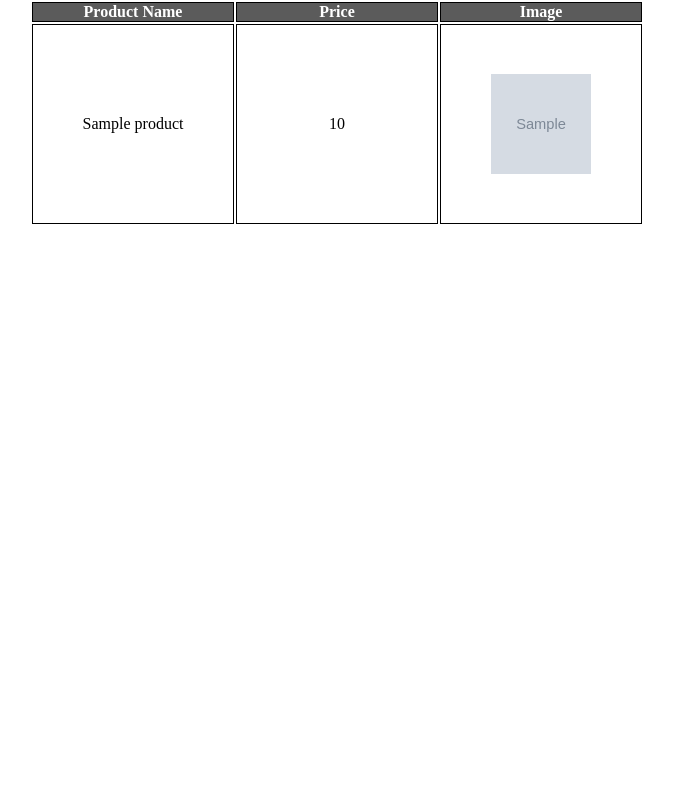
After one commit to MingRone08/Training, a PHP site: page /display.php in a window 1280 px wide. The commit adds this page. Shown: the whole page, without its empty margins (303-976 px from the left). Run offline with PHP 8.4, Linux system fonts and the light colour scheme; tables that the repository leaves empty or names only in its code hold one stand-in row (values such as "Sample post"); grey boxes marked "Sample" are stand-in pictures.

```diff
--- /dev/null
+++ b/1.css
@@ -0,0 +1,30 @@
+*{margin: 0px; padding: 0px;}
+
+th {
+    border: 1px solid black;
+    border-collapse: collapse;
+    color: white;
+    background: #5b5b5b;
+}
+
+.row {
+	width: 100px;
+	height: 100px;
+}
+
+.row td {
+    height: 200px;
+    width: 200px;
+    text-align: center;
+    border: 1px solid;
+    border-collapse: collapse;
+}
+
+.row td img {
+    width: 100px;
+    height: 100px;
+}
+
+table {
+    margin: auto;
+}
--- /dev/null
+++ b/display.php
@@ -0,0 +1,42 @@
+<html>
+	<head>
+		<title>Display Image</title>
+		<link rel="stylesheet" type="text/css" href="1.css">
+	</head>
+	<body>
+		<table>
+			<thead>
+				<tr>
+					<th>Product Name</th>
+					<th>Price</th>
+					<th>Image</th>
+				</tr>
+			</thead>
+			<?php
+				$link_1 = mysqli_connect("localhost:3306", "root", "", "traning task 1");
+				$db = mysqli_select_db( $link_1, "traning task 1");
+
+				$query = "SELECT * FROM `product` ";
+				$result = mysqli_query($link_1 ,$query);
+
+				while($row = mysqli_fetch_array($result)){
+					?>
+						<tr class="row">
+							<td>
+								<?php echo $row['product_name'];?>
+							</td>
+							<td>
+								<?php echo $row['price'];?>
+							</td>
+							<td>
+								<?php echo '<img src = product/'.$row['image'].'>'; ?>
+							</td>
+						</tr>
+
+					<?php
+				}
+			?>
+		</table>
+
+	</body>
+</html>
```
Also changed, not shown: 1.php (+13 -5 lines), form-signup.html (+10 -0 lines), Product/10.jpg (added), Product/11.jpg (added), Product/12.jpg (added), Product/2.jpg (added), Product/3.jpg (added), Product/4.jpg (added), Product/5.jpg (added), Product/7.jpg (added), Product/8.jpg (added), Product/9.jpg (added).
